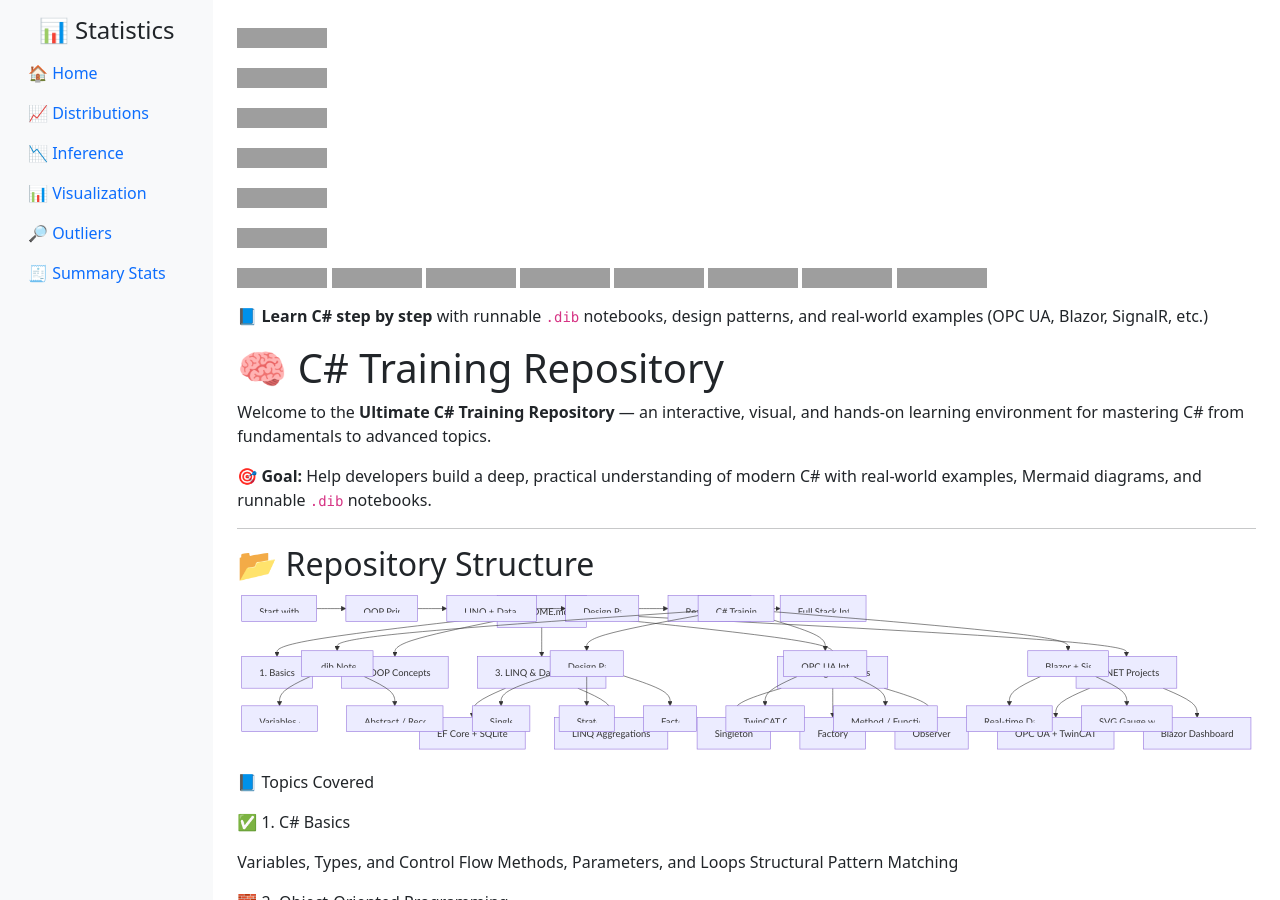
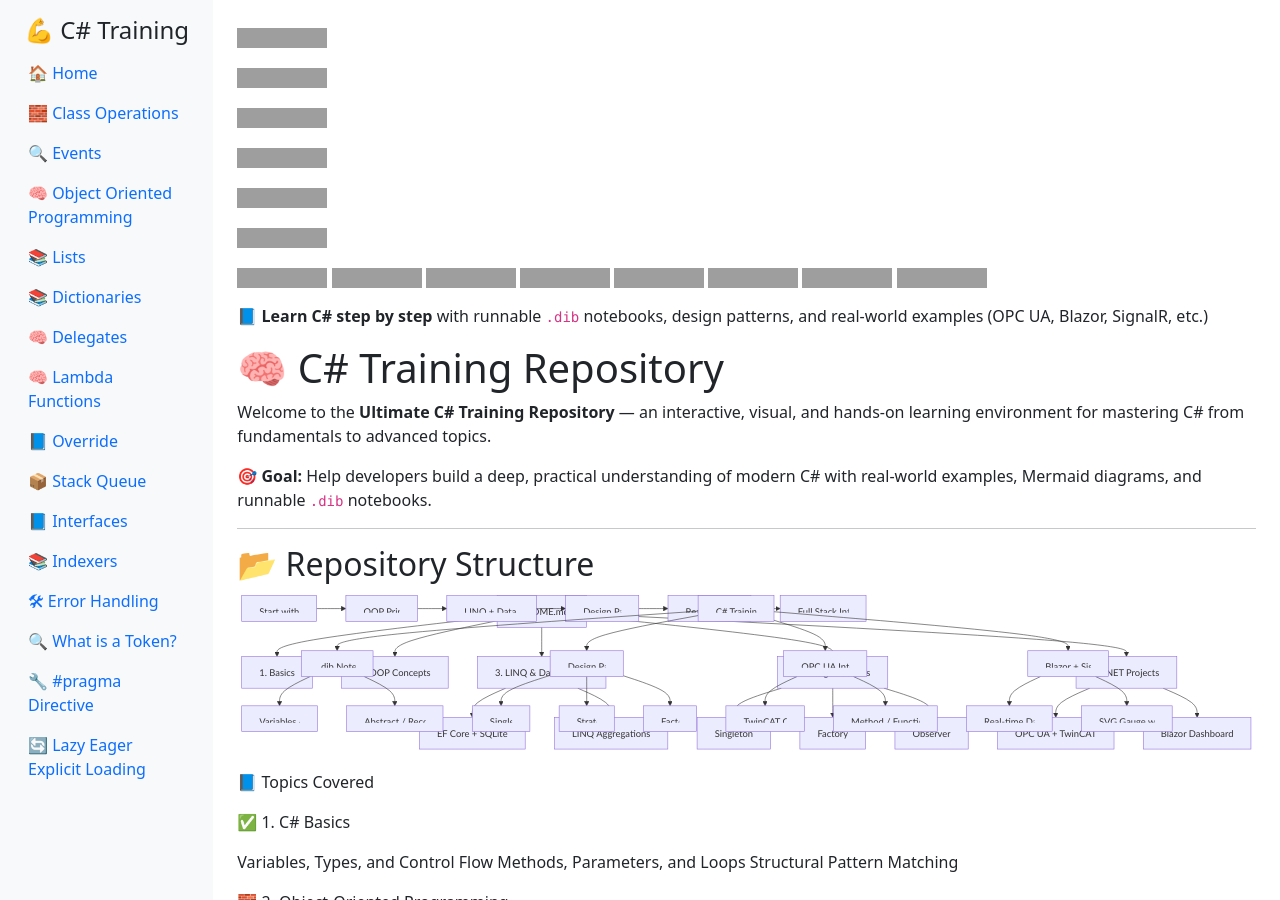
Before and after one commit to buribalkan/C-SHARP-Training, a Jekyll site: the page built from README.md, in a window 1280 px wide and 900 px high, cut to the strip 0-900 px from the top of the window. Built offline with Jekyll 4.4.1, drawn with Linux system fonts in a browser that asks for light colours; nearby versions of some CDN libraries; our own code applies the rules of GitHub Pages for plain Markdown files; grey boxes are pictures that could not be loaded.

Commit message:
Update sidebar.html

```diff
--- a/_includes/sidebar.html
+++ b/_includes/sidebar.html
@@ -1,11 +1,23 @@
 <div class="sidebar-sticky pt-3">
-  <h4 class="text-center">📊 Statistics</h4>
+  <h4 class="text-center">💪 C# Training</h4>
   <ul class="nav flex-column">
     <li class="nav-item"><a class="nav-link" href="/">🏠 Home</a></li>
-    <li class="nav-item"><a class="nav-link" href="/distributions">📈 Distributions</a></li>
-    <li class="nav-item"><a class="nav-link" href="/inference">📉 Inference</a></li>
-    <li class="nav-item"><a class="nav-link" href="/visualization">📊 Visualization</a></li>
-    <li class="nav-item"><a class="nav-link" href="/outliers">🔎 Outliers</a></li>
-    <li class="nav-item"><a class="nav-link" href="/summary">🧾 Summary Stats</a></li>
+    <li class="nav-item"><a class="nav-link" href="/Class-Operations">🧱 Class Operations</a></li>
+    <li class="nav-item"><a class="nav-link" href="/Events">🔍 Events</a></li>
+    <li class="nav-item"><a class="nav-link" href="/Object-Oriented-Programming">🧠 Object Oriented Programming</a></li>
+    <li class="nav-item"><a class="nav-link" href="/Lists">📚 Lists</a></li>
+    <li class="nav-item"><a class="nav-link" href="/Dictionaries">📚 Dictionaries</a></li>
+    <li class="nav-item"><a class="nav-link" href="/Delegates">🧠 Delegates</a></li>
+    <li class="nav-item"><a class="nav-link" href="/Lambda-Functions">🧠 Lambda Functions</a></li>
+    <li class="nav-item"><a class="nav-link" href="/Override">📘 Override</a></li>
+    <li class="nav-item"><a class="nav-link" href="/Stack-Queue">📦 Stack Queue</a></li>
+    <li class="nav-item"><a class="nav-link" href="/Interfaces">📘 Interfaces</a></li>
+    <li class="nav-item"><a class="nav-link" href="/Indexers">📚 Indexers</a></li>
+    <li class="nav-item"><a class="nav-link" href="/Error-Handling">🛠 Error Handling</a></li>
+    <li class="nav-item"><a class="nav-link" href="/What-is-a-Token">🔍 What is a Token?</a></li>
+    <li class="nav-item"><a class="nav-link" href="/pragma-Directive">🔧 #pragma Directive</a></li>
+    <li class="nav-item"><a class="nav-link" href="/Lazy-Eager-Explicit-Loading">🔄 Lazy Eager Explicit Loading</a></li>
+
+
   </ul>
 </div>
```
